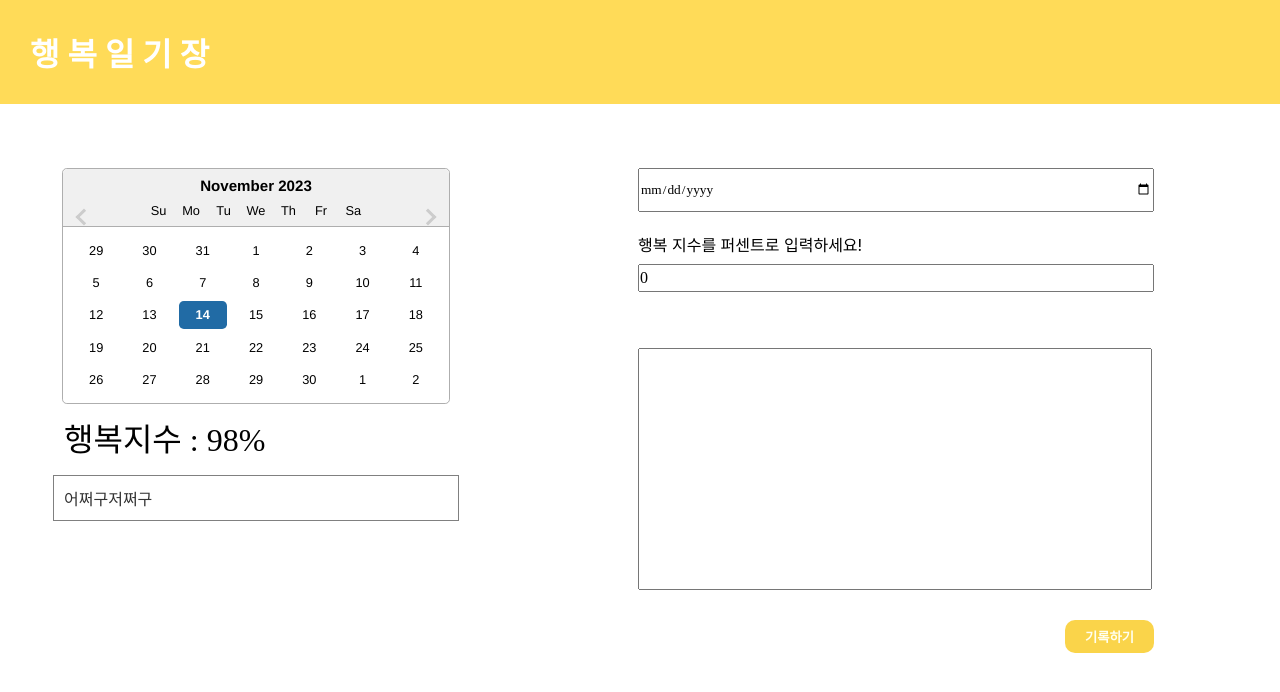
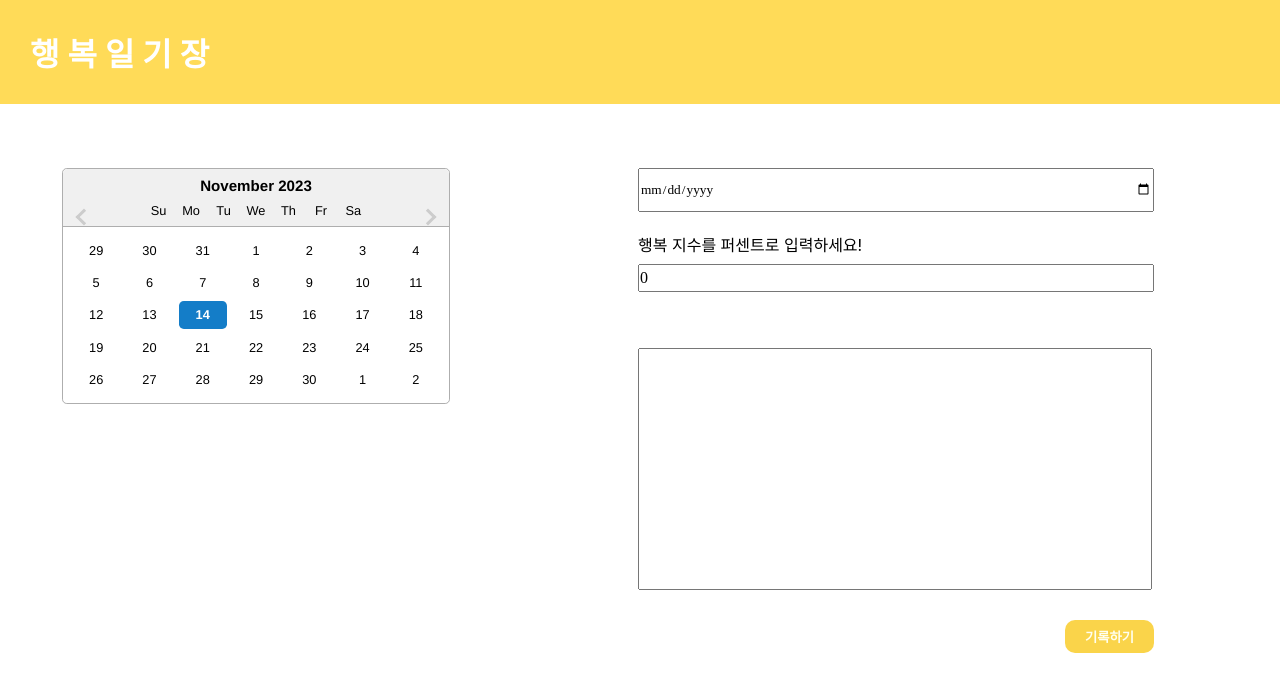
Before and after one commit to ceun2/BeHappy, a React (Create React App) app: page / in a window 1280 px wide. Shown: the top 692 px of the page. Built offline with nearby package versions, Linux system fonts and the light colour scheme.

Commit message:
date click event done

```diff
--- a/src/App.js
+++ b/src/App.js
@@ -2,7 +2,6 @@ import './App.css';
 import './components/Header';
 import Diary from './components/Diary';
 import Header from './components/Header';
-import History from './components/History';
 import Calendar from './components/Calendar';
 
 import React, { useState, useRef } from 'react';
@@ -21,15 +20,15 @@ function App() {
       content,
     };
     dataId.current += 1;
-    setData([newItem, ...data]);
+    setData([...data, newItem]);
   };
+  console.log(data);
   return (
     <div>
       <Header></Header>
       <div id="main">
         <div id="left">
-          <Calendar></Calendar>
-          <History></History>
+          <Calendar myData={data}></Calendar>
         </div>
         <Diary onCreate={onCreate} />
       </div>
--- a/src/components/Calendar.css
+++ b/src/components/Calendar.css
@@ -8,3 +8,38 @@
 .react-datepicker__day {
   width: 3rem !important;
 }
+.react-datepicker__day--highlighted {
+  background-color: pink !important;
+}
+.react-datepicker__day--selected {
+  background-color: rgb(20, 125, 200) !important;
+}
+
+#history {
+  visibility: hidden;
+
+  flex-grow: 1;
+  display: flex;
+  margin-top: 10px;
+  flex-direction: column;
+  align-items: center;
+  /* justify-content: center; */
+  /* border: 1px solid black; */
+}
+#content {
+  width: 30vw;
+  max-height: 10vh;
+  color: rgb(51, 51, 51);
+  padding: 10px;
+  margin-top: 15px;
+  overflow: auto;
+  border: 0.5px solid grey;
+}
+#percent {
+  width: 30vw;
+  font-size: 2rem;
+  font-family: 함초롬돋움;
+}
+.highlight {
+  color: red;
+}
--- a/src/components/Calendar.js
+++ b/src/components/Calendar.js
@@ -1,18 +1,69 @@
 import './Calendar.css';
-import React, { useState } from 'react';
+import React, { useState, useRef } from 'react';
 import DatePicker from 'react-datepicker';
 import 'react-datepicker/dist/react-datepicker.css';
 
-export default function Calendar() {
+export default function Calendar({ myData }) {
+  console.log(myData);
   const [startDate, setStartDate] = useState(new Date());
+  const dateFormat = 'yyyy-MM-dd';
+
+  const historyRef = useRef(null);
+
+  const [percent, setPercent] = useState();
+  const [content, setContent] = useState();
+
+  const DateToString = (date) => {
+    const year = date.getFullYear();
+    const month = String(date.getMonth() + 1).padStart(2, '0');
+    const day = String(date.getDate()).padStart(2, '0');
+    return `${year}-${month}-${day}`;
+  };
+
+  //일기가 기록된 날짜들 하이라이트
+  let highlight = [];
+  myData.forEach((item) => {
+    highlight.push(new Date(item.date));
+  });
+
+  //날짜 클릭 시 해당 날짜에 해당하는 일기가 있는지 확인하고 표시하는 함수
+  const setHistory = (date) => {
+    console.log(date);
+    console.log(DateToString(date));
+
+    const stringDate = DateToString(date);
+    const checkItem = myData.find((item) => item.date === stringDate);
+
+    console.log(checkItem);
+
+    if (checkItem) {
+      setPercent(checkItem.rating);
+      setContent(checkItem.content);
+      historyRef.current.style.visibility = 'visible';
+    } else {
+      historyRef.current.style.visibility = 'hidden';
+    }
+  };
+
   return (
+    <div>
       <div id="container">
         <DatePicker
           selected={startDate}
+          dateFormat={dateFormat}
           calendarClassName="calendar"
-        onChange={(date) => setStartDate(date)}
+          onChange={(date) => {
+            setStartDate(date);
+            setHistory(date);
+          }}
           inline
+          highlightDates={highlight}
         />
+      </div>
+      <div id="history" ref={historyRef}>
+        <div id="percent">행복지수 : {percent}%</div>
+        <div id="content">{content}</div>
+      </div>
     </div>
   );
 }
--- a/src/components/History.css
+++ /dev/null
@@ -1,29 +0,0 @@
-* {
-  margin: 0;
-  padding: 0;
-}
-#history {
-  /* visibility: hidden; */
-
-  flex-grow: 1;
-  display: flex;
-  margin-top: 10px;
-  flex-direction: column;
-  align-items: center;
-  /* justify-content: center; */
-  /* border: 1px solid black; */
-}
-#content {
-  width: 30vw;
-  max-height: 10vh;
-  color: rgb(51, 51, 51);
-  padding: 10px;
-  margin-top: 15px;
-  overflow: auto;
-  border: 0.5px solid grey;
-}
-#percent {
-  width: 30vw;
-  font-size: 2rem;
-  font-family: 함초롬돋움;
-}
--- a/src/components/History.js
+++ /dev/null
@@ -1,16 +0,0 @@
-import './History.css';
-import React, { useState } from 'react';
-
-const History = (props) => {
-  const [percent, setPercent] = useState('98');
-  const [content, setContent] = useState('어쩌구저쩌구');
-
-  return (
-    <div id="history">
-      <div id="percent">행복지수 : {percent}%</div>
-      <div id="content">{content}</div>
-    </div>
-  );
-};
-
-export default History;
```
Lines whose indentation alone changed are shown as unchanged.
